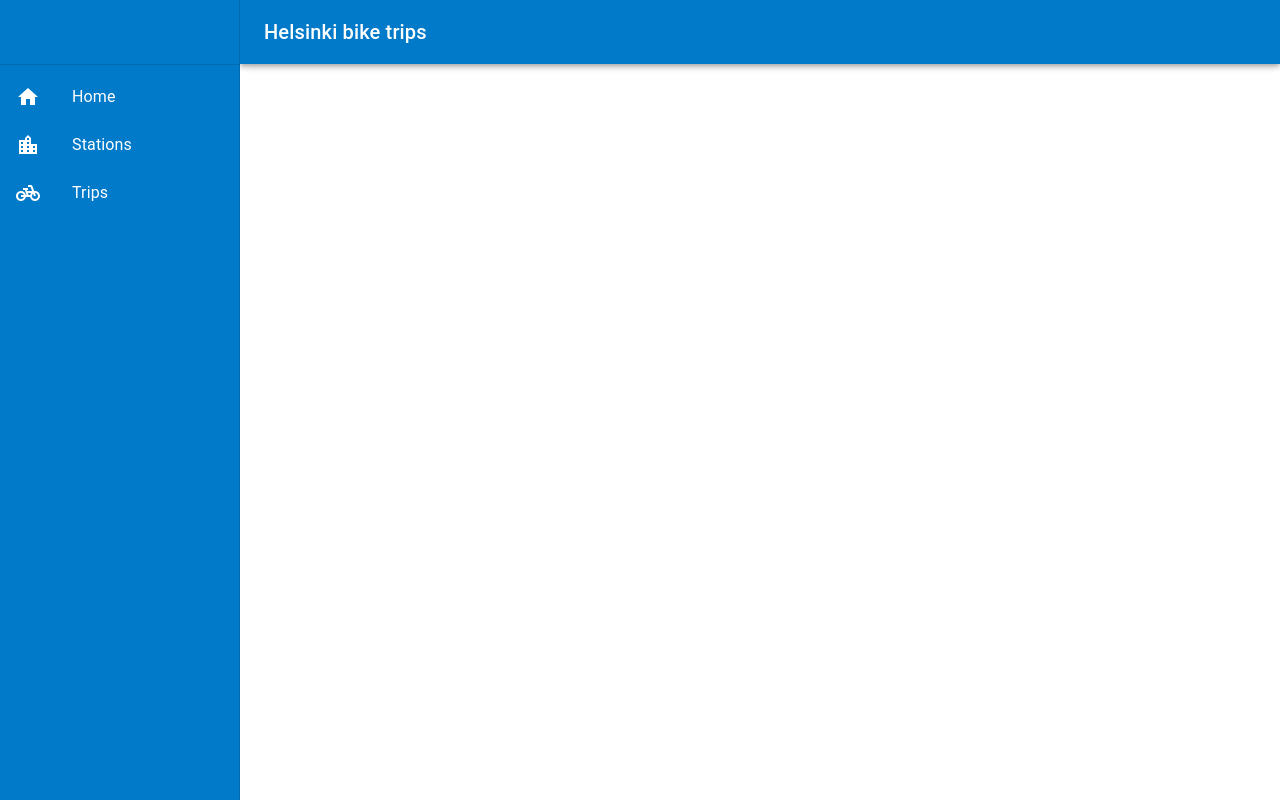
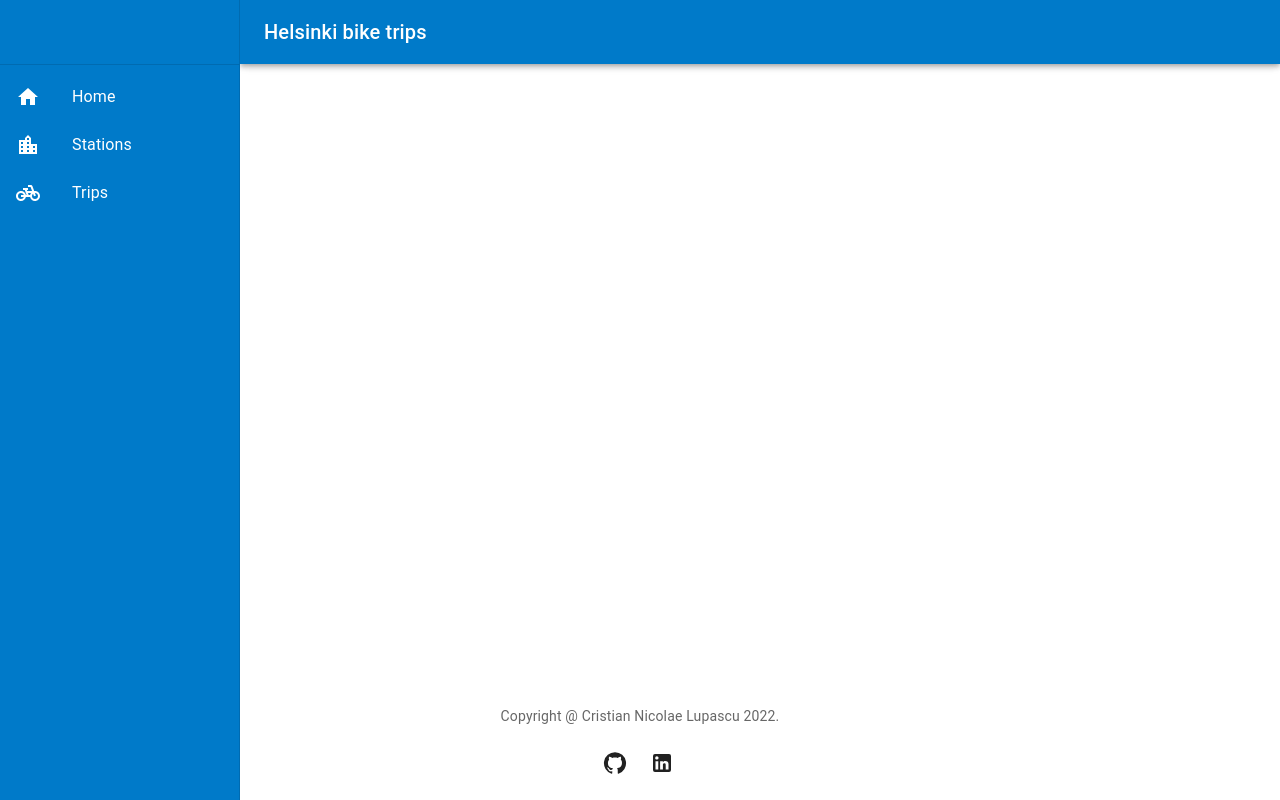
Before and after one commit to solita-cristian/Helsinki-bike-trips, a React (Create React App) app in the folder frontend/: page /stations/1 in a window 1280 px wide. Built offline with nearby package versions, Linux system fonts and the light colour scheme.

Commit message:
Add style to footer and header

```diff
--- a/frontend/src/App.css
+++ b/frontend/src/App.css
@@ -1,38 +1,15 @@
-.App {
-  text-align: center;
+.footer {
+  position: absolute;
+  left: 0;
+  bottom: 20px;
+  right: 0;
+  flex-grow: 1;
 }
 
-.App-logo {
-  height: 40vmin;
-  pointer-events: none;
+.footer-icon-grid {
+  padding-top: 20px;
 }
 
-@media (prefers-reduced-motion: no-preference) {
-  .App-logo {
-    animation: App-logo-spin infinite 20s linear;
-  }
+.header-drawer {
+  background-color: #007ac9;
 }
-
-.App-header {
-  background-color: #282c34;
-  min-height: 100vh;
-  display: flex;
-  flex-direction: column;
-  align-items: center;
-  justify-content: center;
-  font-size: calc(10px + 2vmin);
-  color: white;
-}
-
-.App-link {
-  color: #61dafb;
-}
-
-@keyframes App-logo-spin {
-  from {
-    transform: rotate(0deg);
-  }
-  to {
-    transform: rotate(360deg);
-  }
-}
```
